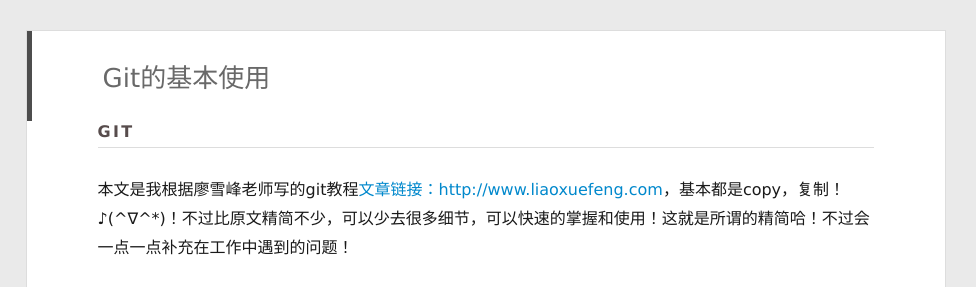
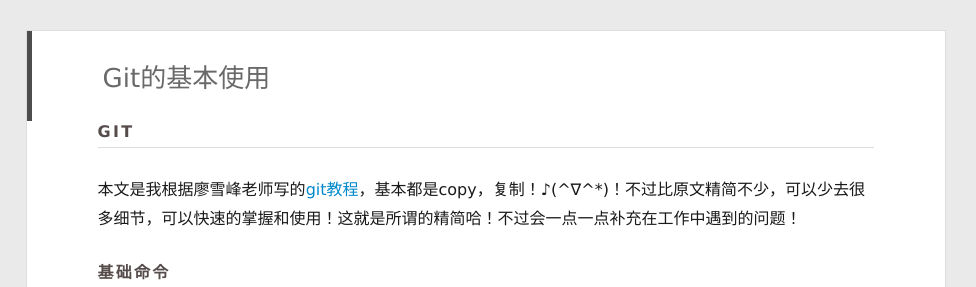
Before and after one commit to sunha1yang/sunha1yang.github.io, a plain HTML site: page 2016/10/19/Git的基本使用/index.html in a window 1280 px wide. Shown: the top 287 px of the page, 304-1280 px from the left. Drawn offline with nearby package versions, Linux system fonts and the light colour scheme; some packages are replaced by stand-ins of ours.

Commit message:
Site updated: 2016-10-19 13:31:16

```diff
--- a/2016/10/19/Git的基本使用/index.html
+++ b/2016/10/19/Git的基本使用/index.html
@@ -6,16 +6,16 @@
   <meta http-equiv="X-UA-Compatible" content="IE=edge" >
   <title>Git的基本使用 | 静默花开</title>
   <meta name="viewport" content="width=device-width, initial-scale=1, maximum-scale=1">
-  <meta name="description" content="Git本文是我根据廖雪峰老师写的git教程文章链接：http://www.liaoxuefeng.com，基本都是copy，复制！♪(^∇^*)！不过比原文精简不少，可以少去很多细节，可以快速的掌握和使用！这就是所谓的精简哈！不过会一点一点补充在工作中遇到的问题！">
+  <meta name="description" content="Git本文是我根据廖雪峰老师写的git教程，基本都是copy，复制！♪(^∇^*)！不过比原文精简不少，可以少去很多细节，可以快速的掌握和使用！这就是所谓的精简哈！不过会一点一点补充在工作中遇到的问题！">
 <meta property="og:type" content="article">
 <meta property="og:title" content="Git的基本使用">
 <meta property="og:url" content="http://yoursite.com/2016/10/19/Git的基本使用/index.html">
 <meta property="og:site_name" content="静默花开">
-<meta property="og:description" content="Git本文是我根据廖雪峰老师写的git教程文章链接：http://www.liaoxuefeng.com，基本都是copy，复制！♪(^∇^*)！不过比原文精简不少，可以少去很多细节，可以快速的掌握和使用！这就是所谓的精简哈！不过会一点一点补充在工作中遇到的问题！">
-<meta property="og:updated_time" content="2016-10-19T05:27:56.000Z">
+<meta property="og:description" content="Git本文是我根据廖雪峰老师写的git教程，基本都是copy，复制！♪(^∇^*)！不过比原文精简不少，可以少去很多细节，可以快速的掌握和使用！这就是所谓的精简哈！不过会一点一点补充在工作中遇到的问题！">
+<meta property="og:updated_time" content="2016-10-19T05:30:57.000Z">
 <meta name="twitter:card" content="summary">
 <meta name="twitter:title" content="Git的基本使用">
-<meta name="twitter:description" content="Git本文是我根据廖雪峰老师写的git教程文章链接：http://www.liaoxuefeng.com，基本都是copy，复制！♪(^∇^*)！不过比原文精简不少，可以少去很多细节，可以快速的掌握和使用！这就是所谓的精简哈！不过会一点一点补充在工作中遇到的问题！">
+<meta name="twitter:description" content="Git本文是我根据廖雪峰老师写的git教程，基本都是copy，复制！♪(^∇^*)！不过比原文精简不少，可以少去很多细节，可以快速的掌握和使用！这就是所谓的精简哈！不过会一点一点补充在工作中遇到的问题！">
 
     <link rel="alternative" href="/atom.xml" title="静默花开" type="application/atom+xml">
 
@@ -146,7 +146,7 @@
 
     <div class="article-entry" itemprop="articleBody">
 
-        <h4 id="Git"><a href="#Git" class="headerlink" title="Git"></a>Git</h4><p>本文是我根据廖雪峰老师写的git教程<a href="文章链接：http://www.liaoxuefeng.com">文章链接：http://www.liaoxuefeng.com</a>，基本都是copy，复制！♪(^∇^*)！不过比原文精简不少，可以少去很多细节，可以快速的掌握和使用！这就是所谓的精简哈！不过会一点一点补充在工作中遇到的问题！</p>
+        <h4 id="Git"><a href="#Git" class="headerlink" title="Git"></a>Git</h4><p>本文是我根据廖雪峰老师写的<a href="http://www.liaoxuefeng.com/wiki/0013739516305929606dd18361248578c67b8067c8c017b000" target="_blank" rel="external">git教程</a>，基本都是copy，复制！♪(^∇^*)！不过比原文精简不少，可以少去很多细节，可以快速的掌握和使用！这就是所谓的精简哈！不过会一点一点补充在工作中遇到的问题！</p>
 <a id="more"></a>
 <h4 id="基础命令"><a href="#基础命令" class="headerlink" title="基础命令"></a>基础命令</h4><ol>
 <li>要随时掌握工作区的状态，使用<code>git status</code>命令。</li>
```
Also changed, not shown: index.html (+1 -1 lines).
